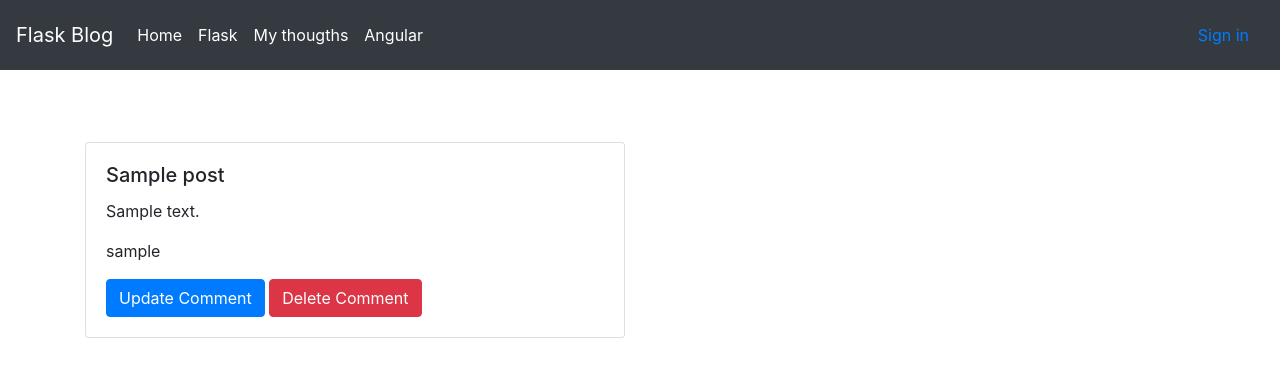
After one commit to arondasamuel123/FlaskBlog, a Flask app: page /viewcomments/1 in a window 1280 px wide. The commit adds this page. Shown: the top 377 px of the page. Run offline with Flask 2, Linux system fonts and the light colour scheme; tables that the repository leaves empty hold one stand-in row (values such as "Sample post"); some libraries are stand-ins or nearby versions.

Commit message:
User can view blogpost

```diff
--- a/app/auth/views.py
+++ b/app/auth/views.py
@@ -30,7 +30,7 @@ def login():
         elif user.user_type =='User' and user.verify_password(login_form.password.data):
             login_user(user, login_form.remember.data)
             return redirect(url_for('main.home'))
-        flash('Invalid Username or Password')
+    flash('Invalid Username or Password')
     return render_template('auth/login.html', login_form=login_form)
 
 @auth.route('/logout')
--- a/app/main/forms.py
+++ b/app/main/forms.py
@@ -10,3 +10,7 @@ class PostForm(FlaskForm):
     post = TextAreaField('Enter your post', validators=[Required()])
     category = SelectField(u'Category',choices=[('Flask','flask'), ('My-thoughts', 'my-thoughts'), ('Anglar','angular')], validators=[Required()])
     submit = SubmitField('Create Post')
+
+class CommentForm(FlaskForm):
+    comment = TextAreaField('Write your comment',validators=[Required()])
+    submit = SubmitField("Submit Comment")
--- a/app/main/views.py
+++ b/app/main/views.py
@@ -1,8 +1,8 @@
 from . import  main
 from flask import render_template, url_for,redirect
-from app.models import Posts, User
+from app.models import Posts, User, Comment
 from flask_login import current_user, login_required
-from .forms import PostForm
+from .forms import PostForm, CommentForm
 @main.route('/')
 def home():
     posts = Posts.query.all()
@@ -29,8 +29,30 @@ def create_post():
 
     return render_template('createpost.html', post_form=post_form)
 
-# @main.route('post/<int:id>')
-# def get_post(id):
-#     post = Posts.query.filter_by(id=id).all()
+@main.route('/post/<int:id>')
+def get_post(id):
+    post = Posts.query.filter_by(id=id).all()
 
-#     return render_template('viewpost.html', post=post)
+    return render_template('viewpost.html', post=post)
+@main.route('/createcomment/<int:id>', methods=['GET', 'POST'])
+def create_comment(id):
+    comment_post = Posts.query.get(id)
+    user = current_user
+    comment_form = CommentForm()
+
+    if user.user_type=='User':
+        if comment_form.validate_on_submit():
+            new_comment = Comment(comment=comment_form.comment.data, user=current_user, post=comment_post)
+            new_comment.save_comment()
+
+            return "Comment added"
+    else:
+            return "This page is for only users"
+    return render_template('addcomment.html', comment_form=comment_form)
+
+@main.route('/viewcomments/<int:id>')
+def get_comments(id):
+
+    comments = Comment.query.filter_by(post_id=id).all()
+
+    return render_template('viewcomment.html', comments=comments)
--- a/app/models.py
+++ b/app/models.py
@@ -54,3 +54,7 @@ class Comment(db.Model):
     user_id = db.Column(db.Integer, db.ForeignKey('users.id'))
     post_id = db.Column(db.Integer, db.ForeignKey('posts.id'))
     comment = db.Column(db.String(255))
+
+    def save_comment(self):
+        db.session.add(self)
+        db.session.commit()
--- a/app/templates/auth/login.html
+++ b/app/templates/auth/login.html
@@ -6,7 +6,9 @@
     <div class="row">
     <div class="col-md-6">
         {{wtf.quick_form(login_form)}}
+        <p> Don't have an account? <a href="{{url_for('auth.register')}}">Sign up here</a></p>
     </div>
+
     </div>
 
 
--- a/app/templates/home.html
+++ b/app/templates/home.html
@@ -37,7 +37,7 @@
             {{post.blog_created}}</p>
         </div>
 
-
+        <a class= "btn btn-primary" href="/createcomment/{{post.id}}" >ADD COMMENT</a>
 
       </div>
     </div>
--- /dev/null
+++ b/app/templates/viewcomment.html
@@ -0,0 +1,28 @@
+{%extends 'base.html'%}
+
+{%block content%}
+{{super()}}
+<br>
+<br>
+<br>
+
+<div class="container">
+    {%for c in comments%}
+    <div class="row">
+        <div class="col-sm-6">
+            <div class="card">
+              <div class="card-body">
+                <h5 class="card-title">{{c.post.title}}</h5>
+                <p class="card-text">{{c.comment}}</p>
+                <p class="card-text">{{c.user.username}}</p>
+                <a href="/ucomment/{{c.id}}" class="btn btn-primary">Update Comment</a>
+                <a href="/dcomment/{{c.id}}" class="btn btn-danger">Delete Comment</a>
+              </div>
+            </div>
+          </div>
+    </div>
+    {%endfor%}
+  </div>
+
+
+{%endblock%}
--- a/app/templates/writer.html
+++ b/app/templates/writer.html
@@ -33,7 +33,7 @@
         </div>
 
 
-
+        <a class="btn btn-primary" href="/viewcomments/{{post.id}}">View Comments</a>
       </div>
     </div>
     {%endfor%}
```
Also changed, not shown: app/templates/addcomment.html (added, +11 -0 lines), app/templates/viewpost.html (added, +33 -0 lines).
